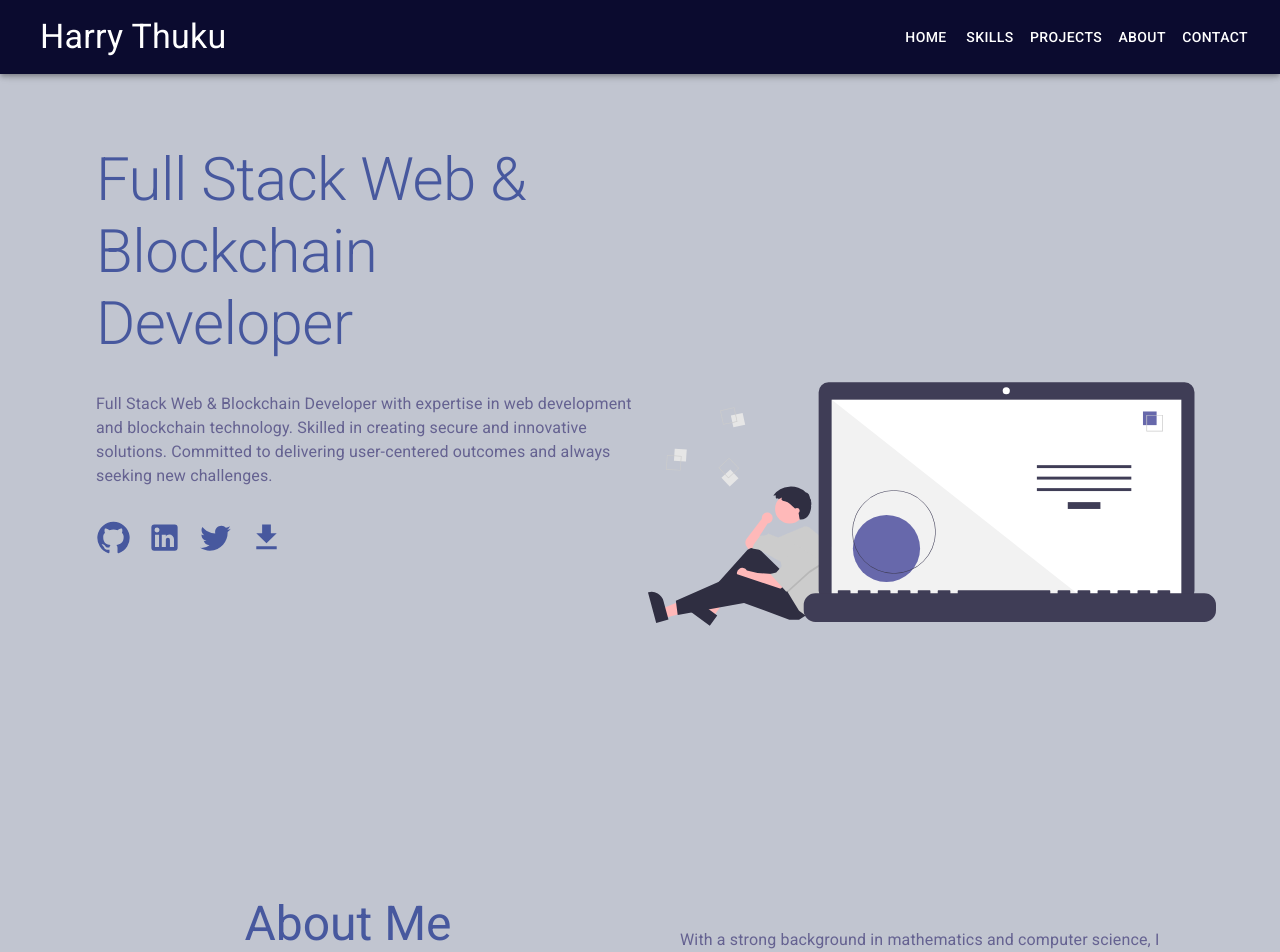
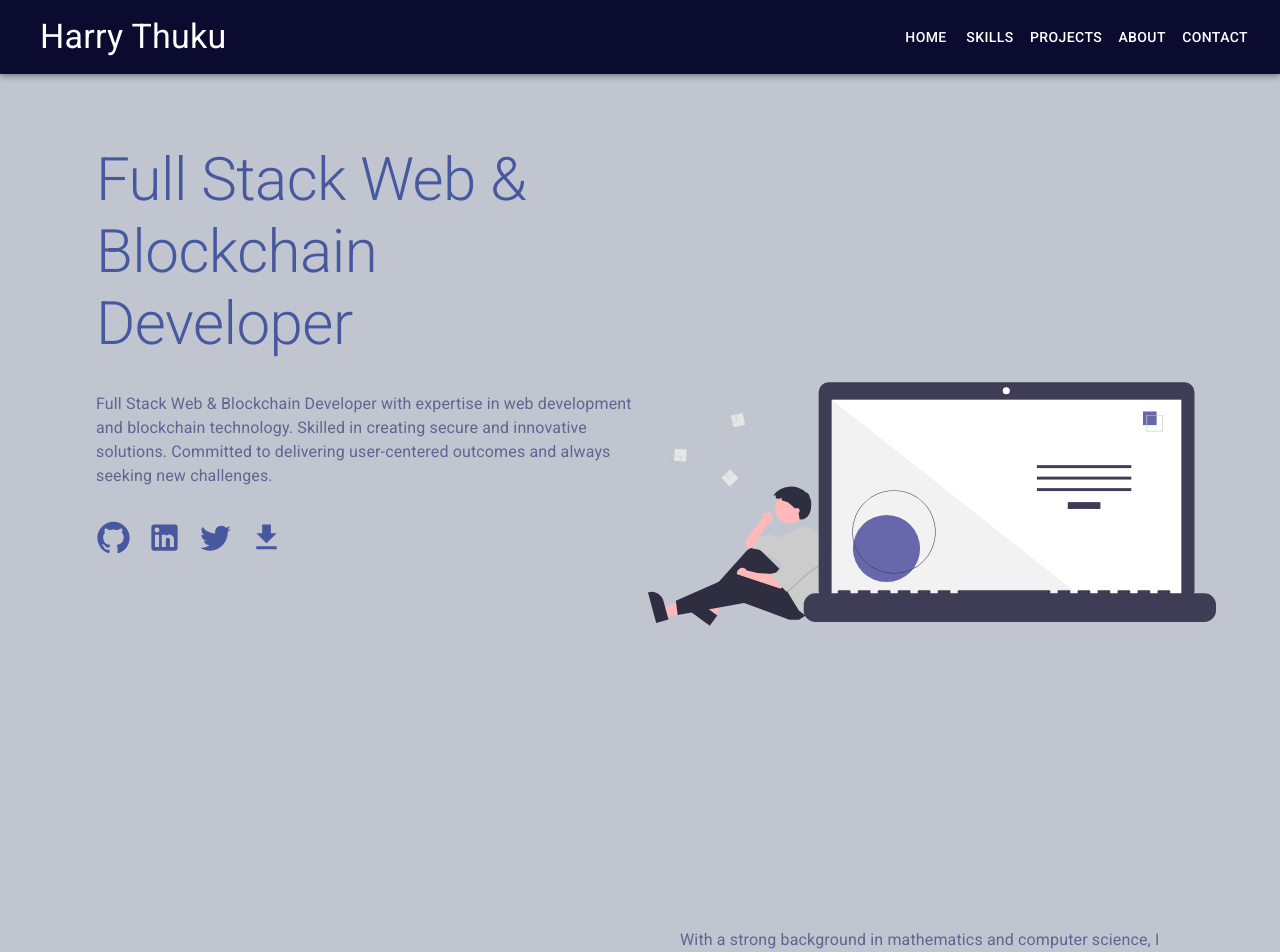
Before and after one commit to hthuku95/portfolio_two, a React (Create React App) app: page / in a window 1280 px wide. Shown: the top 952 px of the page. Built offline with nearby package versions, Linux system fonts and the light colour scheme.

Commit message:
Changed about to section 4

```diff
--- a/src/components/About.js
+++ b/src/components/About.js
@@ -10,10 +10,10 @@ const styles = {
 
 const About = () =>{
     return (
-        <Container id='section4' >
+        <Container id='section2' >
             <Grid container spacing={2} columns={16}>
                 <Grid item xs={16} sm={16} md={8} lg={8} xl={8} height='100vh'>
-                    <Typography variant="h3" align='center' sx={{color:'custom.blue'}} >About Me</Typography>
+                    <Typography variant="h3" align='center' sx={{color:'custom.blue',paddingTop:'60px'}} >About Me</Typography>
                     <AboutLogo style={styles.svg}/>
                 </Grid>
                 <Grid item xs={16} sm={16} md={8} lg={8} xl={8} >
```
